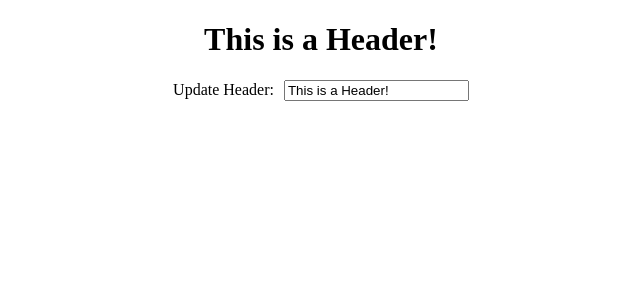
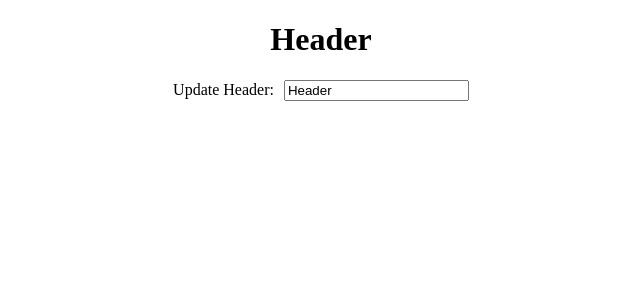
Before and after one commit to mjshuff23/react-class-workshop, a React (Create React App) app in the folder client/: page / in a window 1280 px wide. Shown: the top 300 px of the page, without its empty margins (319-959 px from the left). Built offline with nearby package versions, Linux system fonts and the light colour scheme.

Commit message:
converted Header to a class

```diff
--- a/client/src/components/Header.js
+++ b/client/src/components/Header.js
@@ -1,38 +1,43 @@
-import React, { useState, useEffect } from 'react';
+import React from 'react';
 
-function Header() {
-	// This is the same as this.state in a class component
-	const [header, setHeader] = useState('This is a Header!');
-	const [initialMount, setInitialMount] = useState(false);
-	// useEffect with an empty dependency array is the equivalent of componentDidMount();
-	useEffect(() => {
-		// A little hacky, but this is how you can separate componentDidMount() and componentDidUpdate()
-		if (!initialMount) {
+class Header extends React.Component {
+	constructor() {
+		super();
+		this.state = {
+			header: 'Header',
+		};
+	}
+
+	componentDidMount() {
 		console.log('Header mounted');
-			setInitialMount(true);
-		} else {
-			console.log(header);
 	}
-	}, [header]);
 
-	const updateHeader = (e) => {
-		setHeader(e.target.value);
+	componentDidUpdate() {
+		console.log(this.state.header);
+	}
+
+	updateHeader = (e) => {
+		this.setState({
+			header: e.target.value,
+		});
 	};
 
+	render() {
 		return (
 			<header className="Header">
-			<h1>{header}</h1>
+				<h1>{this.state.header}</h1>
 				<label>
 					Update Header:
 					<input
 						className="header-input"
 						type="text"
-					value={header}
-					onChange={updateHeader}
+						value={this.state.header}
+						onChange={this.updateHeader}
 					/>
 				</label>
 			</header>
 		);
 	}
+}
 
 export default Header;
```
Lines whose indentation alone changed are shown as unchanged.
